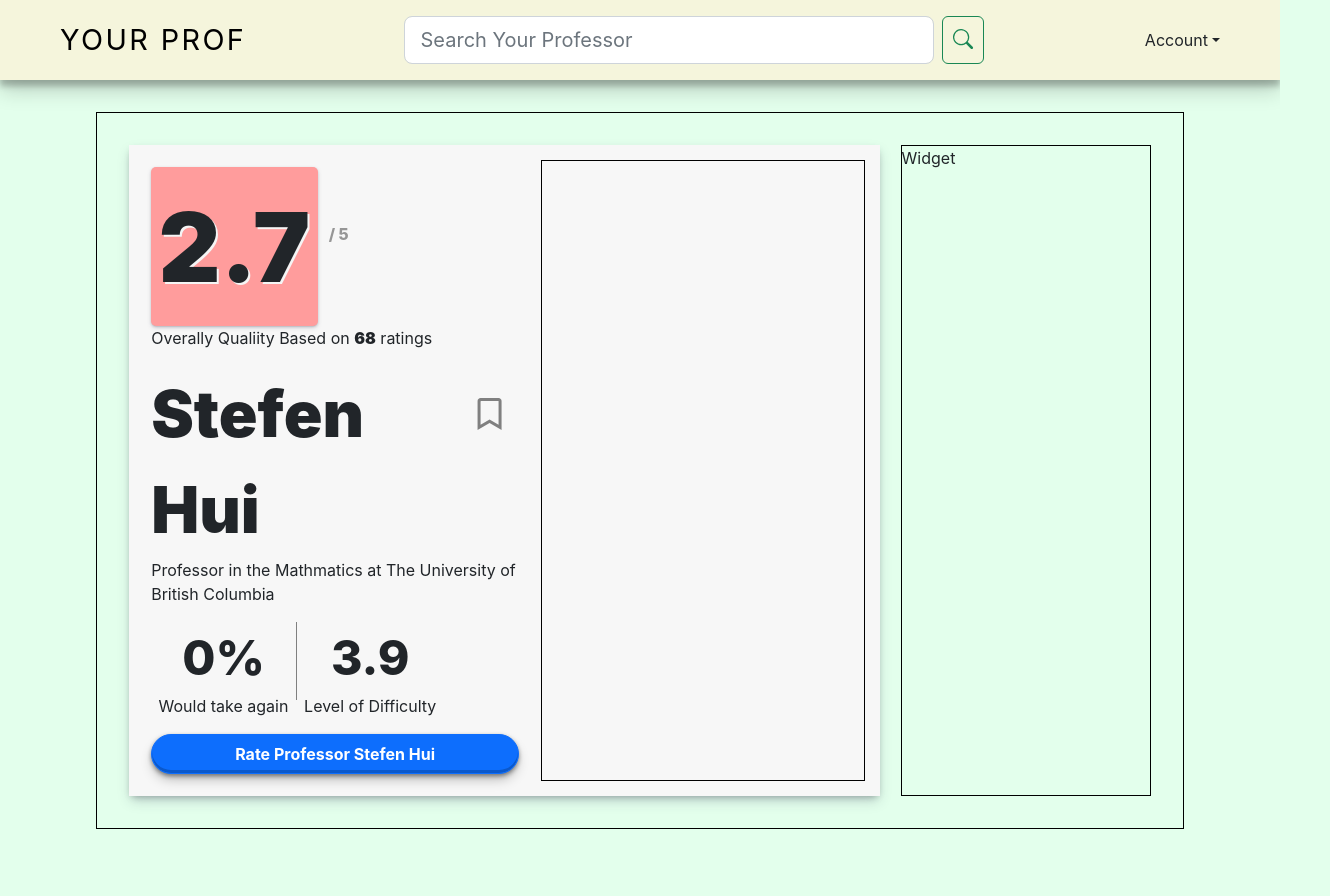
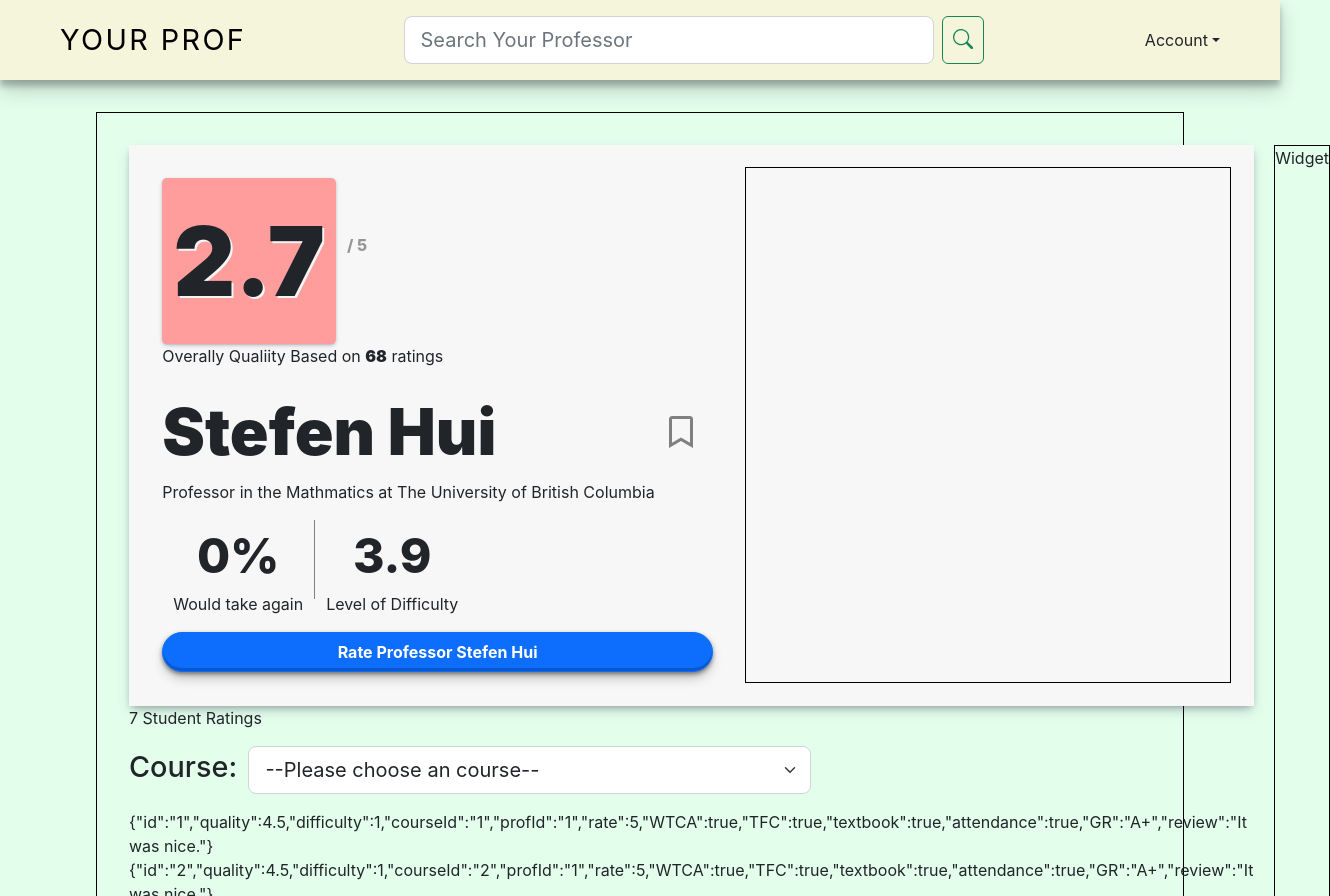
Before and after one commit to 2020-byte/YourProf_Web_Client, a React (Create React App) app: page /search/1 in a window 1280 px wide. Shown: the top 896 px of the page, 1330 px wide, since content can reach past the window. Built offline with nearby package versions, Linux system fonts and the light colour scheme.

Commit message:
Ratings filtered by Course

```diff
--- a/src/components/InfoBox/InfoBox.jsx
+++ b/src/components/InfoBox/InfoBox.jsx
@@ -4,13 +4,6 @@ import  {FaRegBookmark} from 'react-icons/fa';
 import { useNavigate } from 'react-router-dom';
 import styles from './InfoBox.module.css';
 import chooseQualityColor from '../../hook/qualityColor';
-
-// const chooseQualityColor = (itemQuality) => {
-//     if(itemQuality < 0) return "lightgrey"
-//     if (itemQuality >= 4) return 'rgb(127, 246, 195)';
-//     if (itemQuality < 4 && itemQuality >= 3) return 'rgb(255, 241, 112)';
-//     return 'rgb(255, 156, 156)';
-// }
 
 const InfoBox = ({item}) => {
 
@@ -64,9 +57,6 @@ const InfoBox = ({item}) => {
                     {/* canvas width defualt가 300px */}
                 </div>
             </div>
-            <div>
-
-            </div>
         </div>
     )
 }
--- /dev/null
+++ b/src/components/RantingItem/RatingItem.jsx
@@ -0,0 +1,11 @@
+import React from 'react';
+import styles from './RatingItem.module.css';
+
+const RatingItem = ({item}) => {
+
+    return (
+        <div>{JSON.stringify(item)}</div>
+    )
+}
+
+export default RatingItem;
--- a/src/components/SelectBox.jsx/SelectBox.jsx
+++ b/src/components/SelectBox.jsx/SelectBox.jsx
@@ -14,7 +14,10 @@ const SelectBox = ({name, id, items, handleSelect, selectedValue}) => {
 
     return (
         <div className={styles.body}>
-            <label htmlFor={name} className={styles.label}>Department: </label>
+            <label htmlFor={name} className={styles.label}>
+                {name[0].toUpperCase() + name.slice(1)}:
+                {/* 모두 소문자로 이루어진 문자열에서 첫번째 문자만 대문자로 */}
+            </label>
             <Form.Select
             name={name}
             id={id}
@@ -24,8 +27,8 @@ const SelectBox = ({name, id, items, handleSelect, selectedValue}) => {
             size="lg"
             value={selectedValue? selectedValue: 'defaultValue'}
             >
-                <option value="defaultValue"  style={{display: 'none'}}> --Please choose an department-- </option>
-                <option value="any">Any</option>
+                <option value="defaultValue"  style={{display: 'none'}}> --Please choose an {name}-- </option>
+                <option value="any">All {name}</option>
                 {items.map(i => (
                     <option
                         key={i.id}
--- /dev/null
+++ b/src/data/profCourseItems.json
@@ -0,0 +1,47 @@
+[
+    {
+        "profId": 1,
+        "id": 1,
+        "name": "MATH 100"
+    },
+    {
+        "profId": 1,
+        "id": 2,
+        "name": "MATH 101"
+    },
+    {
+        "profId": 1,
+        "id": 3,
+        "name": "MATH 102"
+    },
+    {
+        "profId": 2,
+        "id": 4,
+        "name": "ENGI 102"
+    },
+    {
+        "profId": 2,
+        "id": 5,
+        "name": "ENGI 103"
+    },
+    {
+        "profId": 2,
+        "id": 6,
+        "name": "ENGI 104"
+    },
+    {
+        "profId": 3,
+        "id": 7,
+        "name": "ENG 100"
+    },
+    {
+        "profId": 4,
+        "id": 8,
+        "name": "COSC 100"
+    },
+    {
+        "profId": 5,
+        "id": 9,
+        "name": "COSC 101"
+    }
+]
--- /dev/null
+++ b/src/data/ratingItems.json
@@ -0,0 +1,58 @@
+[
+    {
+        "id": "1",
+        "quality": 4.5,
+        "difficulty": 1.0,
+        "courseId": "1",
+        "profId": "1",
+        "rate": 5,
+        "WTCA": true,
+        "TFC": true,
+        "textbook": true,
+        "attendance": true,
+        "GR": "A+",
+        "review": "It was nice."
+    },
+    {
+        "id": "2",
+        "quality": 4.5,
+        "difficulty": 1.0,
+        "courseId": "2",
+        "profId": "1",
+        "rate": 5,
+        "WTCA": true,
+        "TFC": true,
+        "textbook": true,
+        "attendance": true,
+        "GR": "A+",
+        "review": "It was nice."
+    },
+    {
+        "id": "3",
+        "quality": 4.5,
+        "difficulty": 1.0,
+        "courseId": "3",
+        "profId": "1",
+        "rate": 5,
+        "WTCA": true,
+        "TFC": true,
+        "textbook": true,
+        "attendance": true,
+        "GR": "A+",
+        "review": "It was nice."
+    },
+    {
+        "id": "4",
+        "quality": 4.5,
+        "difficulty": 1.0,
+        "courseId": "2",
+        "profId": "2",
+        "rate": 5,
+        "WTCA": true,
+        "TFC": true,
+        "textbook": true,
+        "attendance": true,
+        "GR": "A+",
+        "review": "It was nice."
+    }
+]
--- a/src/page/Prof.jsx
+++ b/src/page/Prof.jsx
@@ -1,8 +1,17 @@
 import React from 'react';
 import { useParams } from 'react-router-dom';
+import { useState } from 'react';
+import { useEffect } from 'react';
 import InfoBox from '../components/InfoBox/InfoBox';
+import SelectBox from '../components/SelectBox.jsx/SelectBox';
 import profItems from '../data/profItems.json';
+import ratingItems from '../data/ratingItems.json';
+import profCourseItems from '../data/profCourseItems.json';
+import RatingItem from '../components/RantingItem/RatingItem';
 
+const filterItembyId = (items, Id) => {
+    return items.filter(i => i.profId == Id);
+}
 
 const Prof = (props) => {
 
@@ -11,9 +20,56 @@ const Prof = (props) => {
 
     const prof = profItems.find(i => i.id == profId);
 
+
+    const courses = filterItembyId(profCourseItems, profId);
+    // 현재 교수의 과목들
+
+    const [course, setCourse] = useState();
+    const handleSelect = (course) => {
+        setCourse(course);
+        // 현재 과목 카테고리
+    }
+
+    const ratings = filterItembyId(ratingItems, profId);
+    // 현재 교수의 레이팅들
+
+
+    const [filteredRatings, setFilteredRatings] = useState(ratings);
+    //초기값 안넣어주면 제일 처음 렌더할 때 렌더 안됨.
+
+    //이건 그 다음 course가 바뀔 때마다 filteredRatings을 바꿔 주는 것.
+    useEffect(() => {
+        course === "any" || course === undefined? setFilteredRatings(ratings):
+        setFilteredRatings(ratings.filter(i => i.courseId == courses.find(i => i.name === course).id));
+        // id == 'id'
+    }, [course]);
+
+
+
+
+
+
+
     return (
         <div>
             <InfoBox item={prof}/>
+            <div>
+                <div>7 Student Ratings</div>
+            </div>
+            <div>
+                <SelectBox
+                name="course"
+                id="course-select"
+                items={courses}
+                handleSelect={handleSelect}
+                selectedValue={course}
+                />
+            </div>
+            <div>
+                {filteredRatings.map(i => (
+                    <RatingItem key={i.id} item={i}/>
+                ))}
+            </div>
         </div>
 
     )
```
Also changed, not shown: src/page/AllProfs.jsx (+5 -6 lines), src/components/RantingItem/RatingItem.module.css (added).
